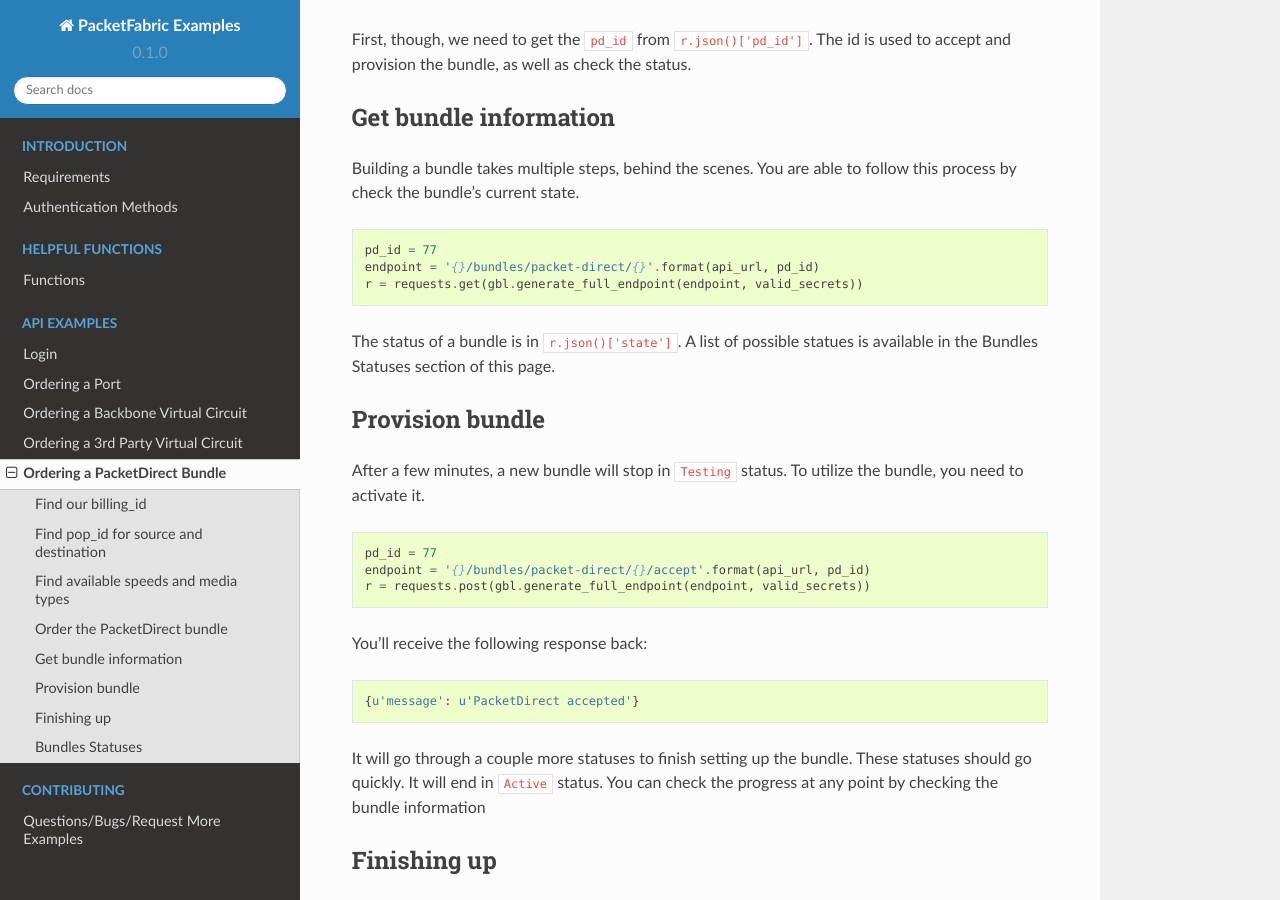
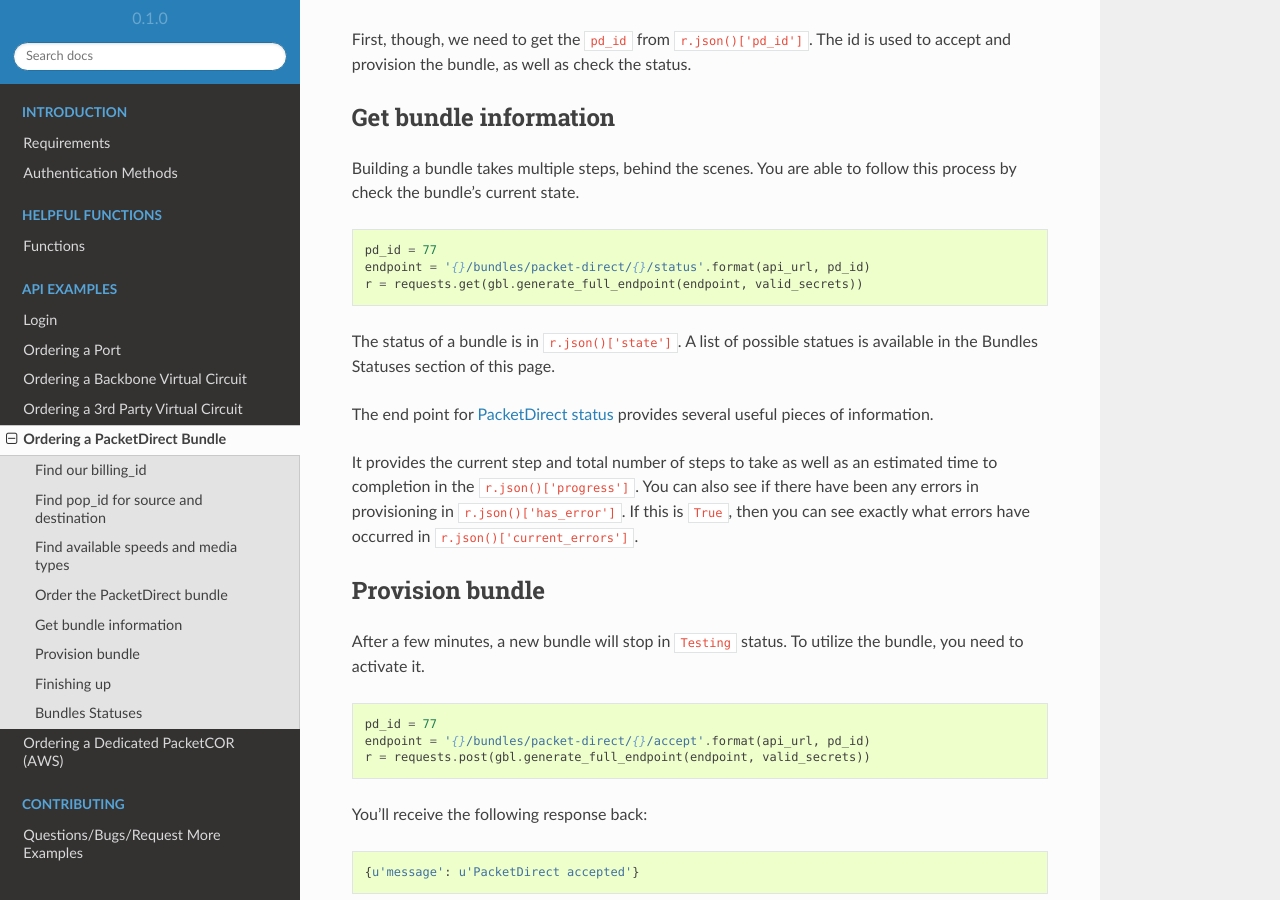
Before and after one commit to PacketFabric/packetfabric-api-examples, a Sphinx documentation site: the page built from docs/examples/orderpacketdirectbundle.rst, in a window 1280 px wide and 900 px high, scrolled down 3064 px. Built offline with Sphinx 7.4.7 and the Read the Docs theme 2.0.0, drawn with Linux system fonts in a browser that asks for light colours.

Commit message:
Add packetcor dedicated; update packetdirect to use status endpoint

```diff
--- a/docs/examples/orderpacketdirectbundle.rst
+++ b/docs/examples/orderpacketdirectbundle.rst
@@ -174,12 +174,20 @@
 ::
 
     pd_id = 77
-    endpoint = '{}/bundles/packet-direct/{}'.format(api_url, pd_id)
+    endpoint = '{}/bundles/packet-direct/{}/status'.format(api_url, pd_id)
     r = requests.get(gbl.generate_full_endpoint(endpoint, valid_secrets))
 
 The status of a bundle is in ``r.json()['state']``. A list of possible statues
 is available in the :ref:`Bundles Statuses <example-pd-bundlestatus>` section
 of this page.
+
+The end point for `PacketDirect status <https://docs.packetfabric.com/#api-PacketDirect-GetPacketDirectStatus>`__
+provides several useful pieces of information.
+
+It provides the current step and total number of steps to take as well as an estimated
+time to completion in the ``r.json()['progress']``. You can also see if there have
+been any errors in provisioning in ``r.json()['has_error']``. If this is ``True``,
+then you can see exactly what errors have occurred in ``r.json()['current_errors']``.
 
 .. _example-pd-bundleprovision
 
--- a/docs/index.rst
+++ b/docs/index.rst
@@ -35,6 +35,7 @@
    examples/orderbackbonevirtualcircuit
    examples/order3rdpartyvirtualcircuit
    examples/orderpacketdirectbundle
+   examples/orderpacketcordedicated
 
 .. toctree::
    :maxdepth: 2
```
Also changed, not shown: docs/examples/orderpacketcordedicated.rst (added, +101 -0 lines).
